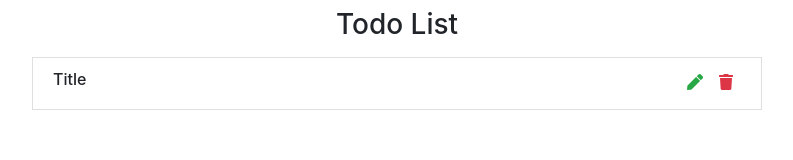
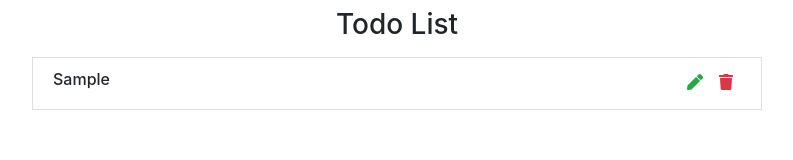
Before and after one commit to sadavoya/task-list-ols, a React (Create React App) app: page / in a window 1280 px wide. Both pictures are taken after typing "Sample" into the empty fields and a click on the button "Add Item". Shown: the part 248-408 px from the top of the page, without its empty margins (243-1036 px from the left). Built offline with nearby package versions, Linux system fonts and the light colour scheme.

Commit message:
Update TodoItem: * show the title

```diff
--- a/src/components/TodoItem.js
+++ b/src/components/TodoItem.js
@@ -2,9 +2,10 @@ import React, { Component } from "react";
 
 export default class TodoItem extends Component {
   render() {
+    const { id, title } = this.props.item;
     return (
       <li className="list-group-item text-capitalize d-flex justify-content-between my-2">
-        <h6 className="text-capitalize">title</h6>
+        <h6 className="text-capitalize">{title}</h6>
         <div className="todo-icon">
           <span className="mx-2 text-success">
             <i className="fas fa-pen" />
```
